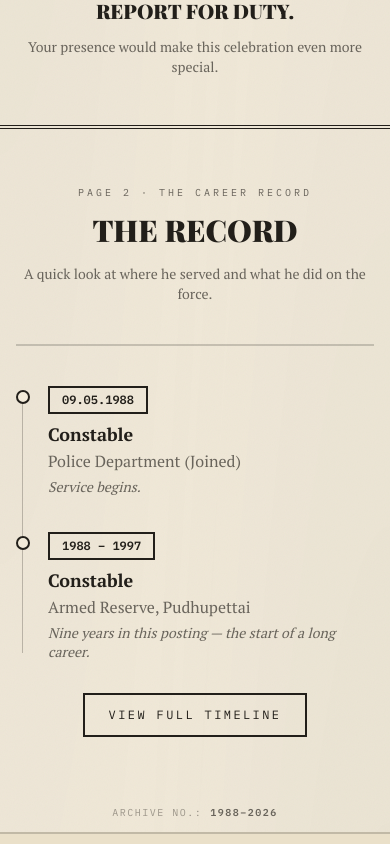
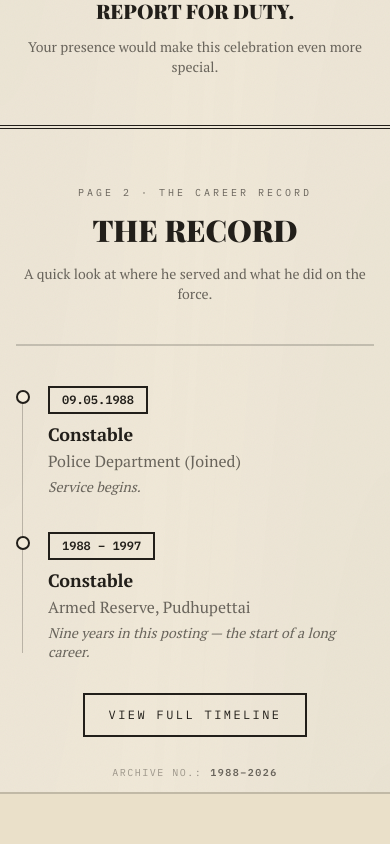
Before and after one commit to Sabari2810/retirement-function, a Next.js app: page / in a window 390 px wide. Shown: the part 2920-3764 px from the top of the page. Built offline with nearby package versions, Linux system fonts and the light colour scheme; a web font is replaced by a local one.

Commit message:
Tighten space below the timeline button, combine a FinalSmile line
- CareerRecord: reduce the section's bottom padding so the gap after
  "View Full Timeline" matches the tighter spacing used elsewhere.
- FinalSmile: merge "More time.", "More family.", "More stories."
  into one line.

```diff
--- a/components/CareerRecord.tsx
+++ b/components/CareerRecord.tsx
@@ -44,7 +44,7 @@ export default function CareerRecord() {
   }, [isOpen]);
 
   return (
-    <section id="the-record" className="px-4 py-14 sm:py-20">
+    <section id="the-record" className="px-4 pb-4 pt-14 sm:pb-6 sm:pt-20">
       <div className="mx-auto max-w-2xl">
         <Reveal>
           <p className="text-center font-mono text-[10px] uppercase tracking-[0.3em] text-[var(--ink-soft)] sm:text-xs">
--- a/components/FinalSmile.tsx
+++ b/components/FinalSmile.tsx
@@ -25,9 +25,7 @@ export default function FinalSmile() {
             <p>No rushing out because the city needs him.</p>
             <p>No checking the clock because a shift is waiting.</p>
             <p>Just more mornings.</p>
-            <p>More time.</p>
-            <p>More family.</p>
-            <p>More stories.</p>
+            <p>More time, more family, more stories.</p>
             <p>And, hopefully, absolutely no one calling him in for duty.</p>
           </div>
         </Reveal>
```
